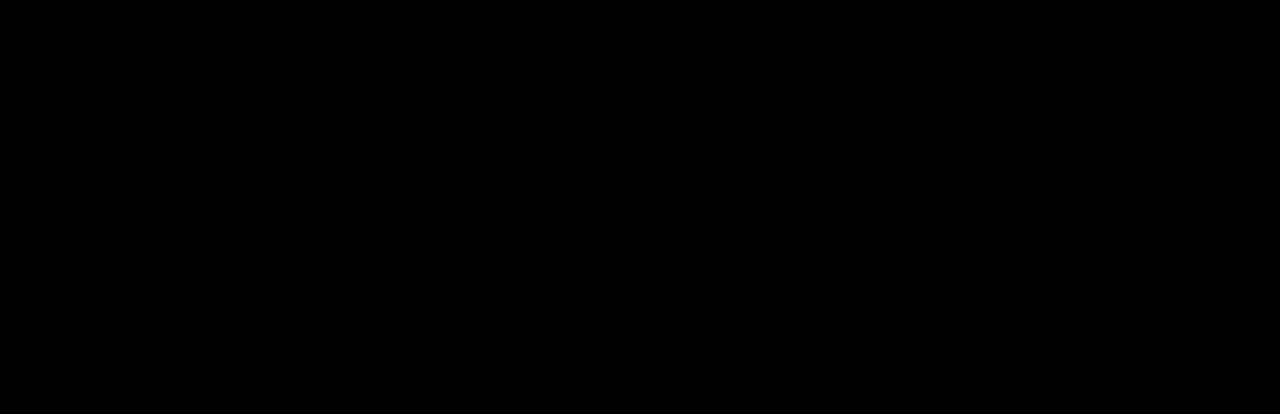
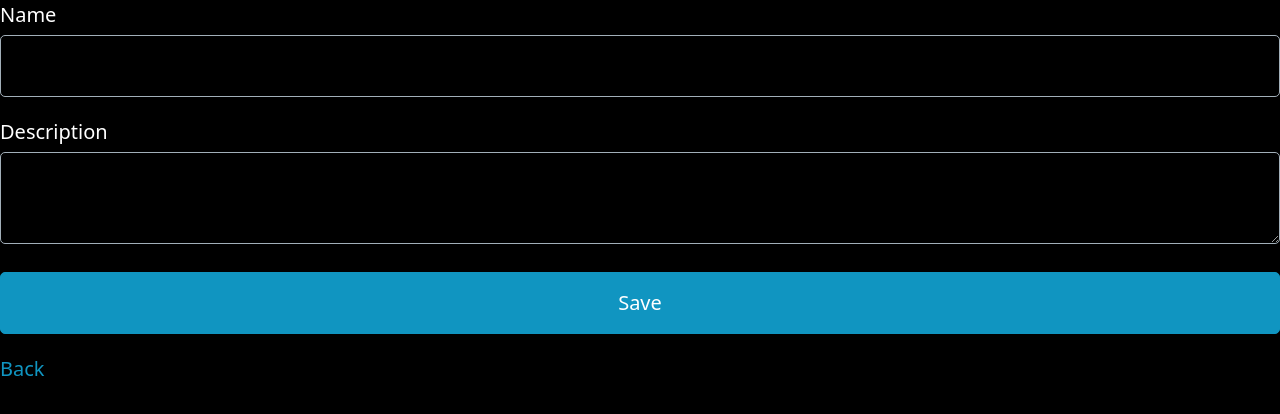
Before and after one commit to georgius1024/bug-free-fortnight, a Nuxt app: page /fragments/new in a window 1280 px wide. Before the commit this address had no page. Shown: the top 414 px of the page. Built offline with nearby package versions, Linux system fonts and the light colour scheme.

Commit message:
Edit Fragments

```diff
--- /dev/null
+++ b/pages/fragments/[id].vue
@@ -0,0 +1,55 @@
+<template>
+  <template v-if="pending">
+    <p>Loading...</p>
+  </template>
+  <template v-else-if="item">
+    <label>Name</label>
+    <input v-model="item.name" />
+    <label>Description</label>
+    <textarea v-model="item.description">{{ item.description }}</textarea>
+    <button @click="save">Save</button>
+    <p><NuxtLink :to="back">Back</NuxtLink></p>
+  </template>
+</template>
+<script setup lang="ts">
+import { Fragment } from "~~/src/types";
+import { ref } from 'vue'
+import type { Ref } from 'vue'
+
+const route = useRoute();
+const { id } = route.params;
+interface combo {
+  item: Ref<Fragment|null>,
+  pending: Ref<boolean>
+}
+async function load(id:string|string[]):Promise<combo> {
+  if (id === 'new') {
+    return {
+      item: ref({name: '', description: ''}),
+      pending: ref(false)
+    }
+  }
+  const { data: item, pending } = await useLazyFetch<Fragment>(
+    `/api/fragments/${id}`
+  );
+  return {
+    item, pending
+  }
+}
+
+const {item, pending} = await load(id)
+
+const back = "/fragments";
+const url = id === 'new' ? '/api/fragments' : `/api/fragments/${id}`
+const method = id === 'new' ? 'post' : 'put'
+const save = () =>
+  useFetch<Fragment>(url, {
+    method,
+    body: item.value,
+  })
+    .then(() => {
+      alert("saved!");
+      navigateTo(back);
+    })
+    .catch((error) => alert(error));
+</script>
--- /dev/null
+++ b/pages/fragments/index.vue
@@ -0,0 +1,28 @@
+<template>
+  <div class="flex items-center justify-center h-full flex-col">
+    <h1>Index page</h1>
+    <ul>
+      <li v-for="item in items" :key="item.id">
+        <div>
+          <NuxtLink :to="`fragments/${item.id}`">{{ item.name }}</NuxtLink>
+        </div>
+        <div>{{ item.description }}</div>
+        <div @click="destroy(item.id)">x</div>
+      </li>
+    </ul>
+    <p><NuxtLink :to="`fragments/new`">New</NuxtLink></p>
+    <p><NuxtLink to="../">Back</NuxtLink></p>
+  </div>
+</template>
+<script setup>
+const { data: items, error } = await useFetch("/api/fragments");
+
+const destroy = (id) => {
+  useFetch(`/api/fragments/${id}`, { method: "delete" })
+    .then(() => {
+      items.value = items.value.filter((e) => e.id !== id);
+      alert("deleted");
+    })
+    .catch((e) => alert(e));
+};
+</script>
--- a/pages/index.vue
+++ b/pages/index.vue
@@ -1,5 +1,6 @@
 <template>
-  <div class="flex items-center justify-center h-full">
+  <div class="flex items-center justify-center h-full flex-col">
     <h1>Index page</h1>
+    <p><NuxtLink to="/fragments">Fragments</NuxtLink></p>
   </div>
 </template>
```
